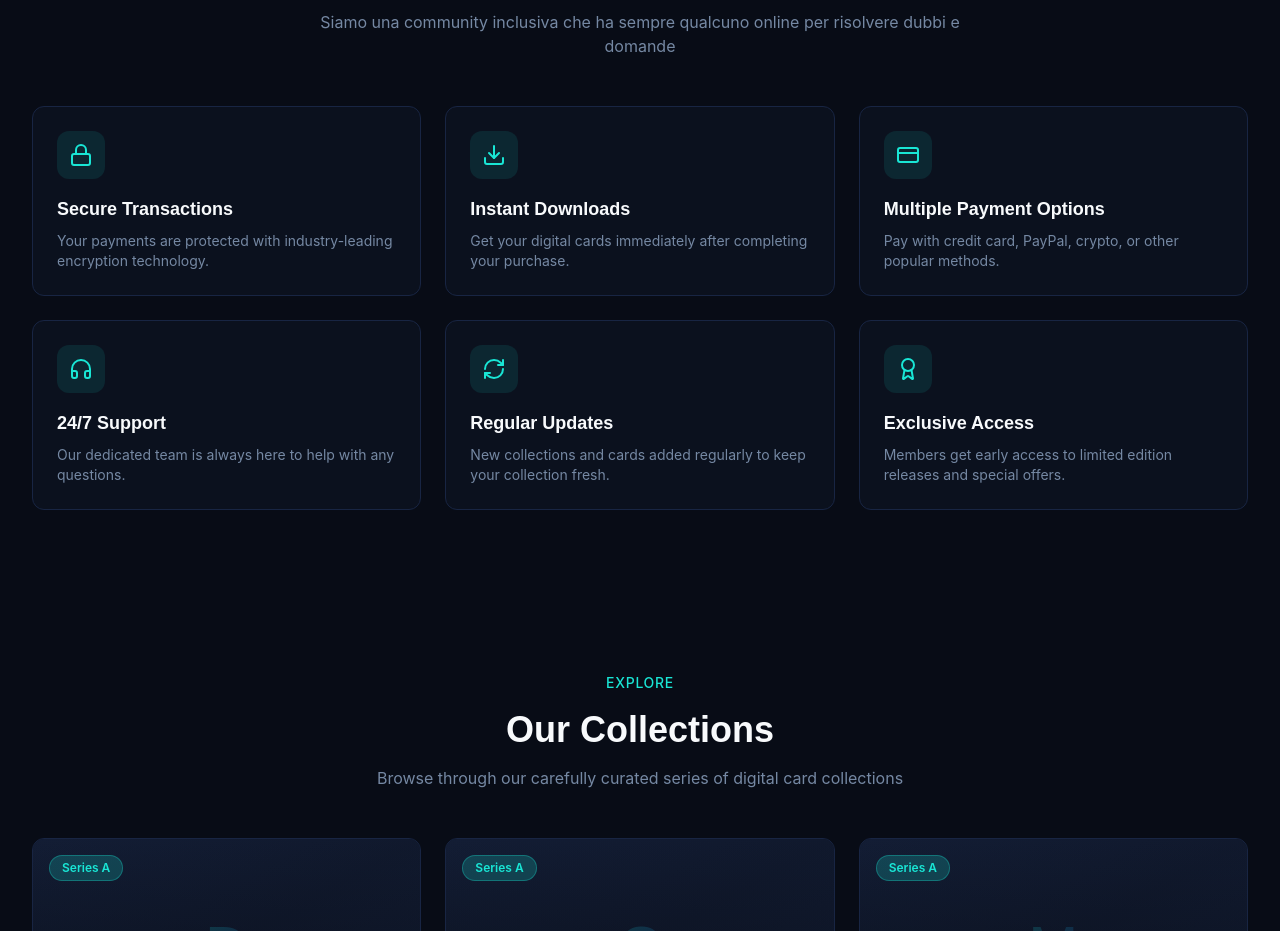
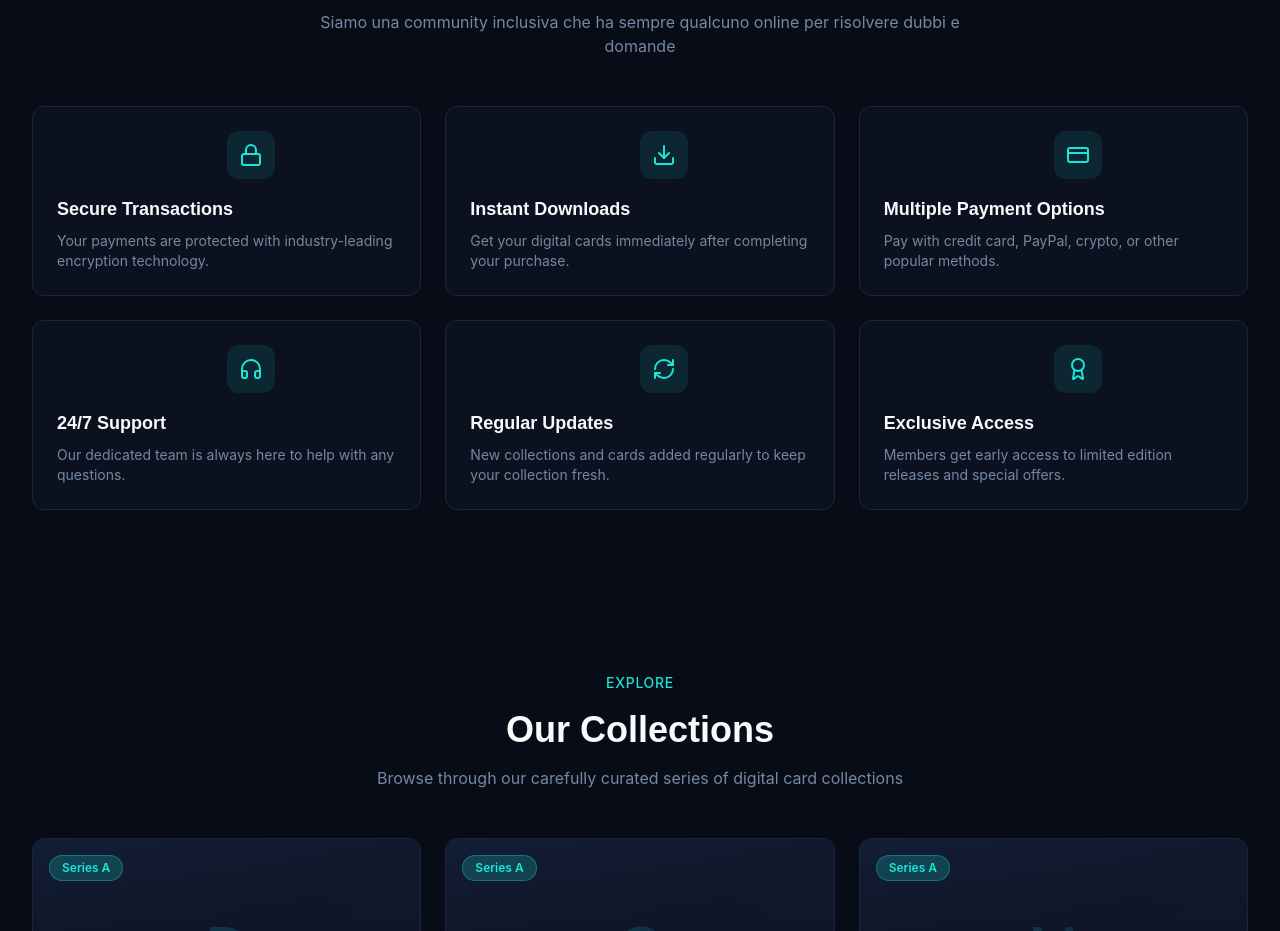
Before and after one commit to Dragonik98/digital-card-hub, a React (Vite) app: page / in a window 1280 px wide. Shown: the part 3320-4251 px from the top of the page. Built offline with nearby package versions, Linux system fonts and the light colour scheme; the HTML template or start-up script is replaced by a standard one.

Commit message:
Visual edit in Lovable
Edited UI in Lovable

```diff
--- a/src/components/home/Advantages.tsx
+++ b/src/components/home/Advantages.tsx
@@ -37,7 +37,7 @@ export function Advantages() {
           {advantages.map((advantage, index) => <div key={advantage.title} className="group rounded-xl border border-border bg-card p-6 transition-all duration-300 hover:border-primary/50 hover:shadow-[0_0_30px_hsl(var(--primary)/0.15)]" style={{
           animationDelay: `${index * 0.1}s`
         }}>
-              <div className="rounded-lg bg-primary/10 w-12 h-12 flex items-center justify-center mb-4 group-hover:bg-primary/20 transition-colors">
+              <div className="rounded-lg bg-primary/10 w-12 h-12 flex items-center justify-center mb-4 group-hover:bg-primary/20 transition-colors mx-[170px]">
                 <advantage.icon className="h-6 w-6 text-primary" />
               </div>
               <h3 className="font-display font-semibold text-lg mb-2 group-hover:text-primary transition-colors">
```
